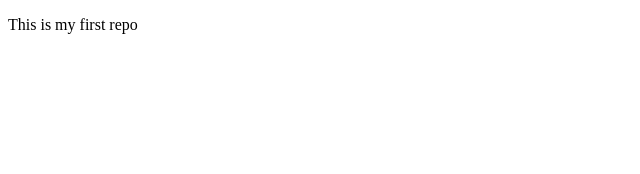
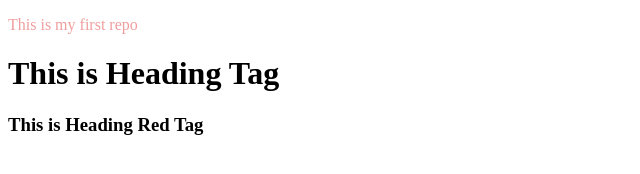
Before and after one commit to rabibd-it/my-second-repo, a plain HTML site: page index.html in a window 1280 px wide. Shown: the whole page, without its empty margins (0-640 px from the left). Drawn offline with Linux system fonts and the light colour scheme.

Commit message:
=added style

```diff
--- a/index.html
+++ b/index.html
@@ -5,8 +5,11 @@
     <meta http-equiv="X-UA-Compatible" content="IE=edge">
     <meta name="viewport" content="width=device-width, initial-scale=1.0">
     <title>My Github Second Repo</title>
+    <link rel="stylesheet" href="style.css">
 </head>
 <body>
     <p>This is my first repo</p>
+    <h1>This is Heading Tag</h1>
+    <h3>This is Heading Red Tag</h3>
 </body>
 </html>
--- /dev/null
+++ b/style.css
@@ -0,0 +1,3 @@
+p{
+    color: #e1414183;
+}
```
